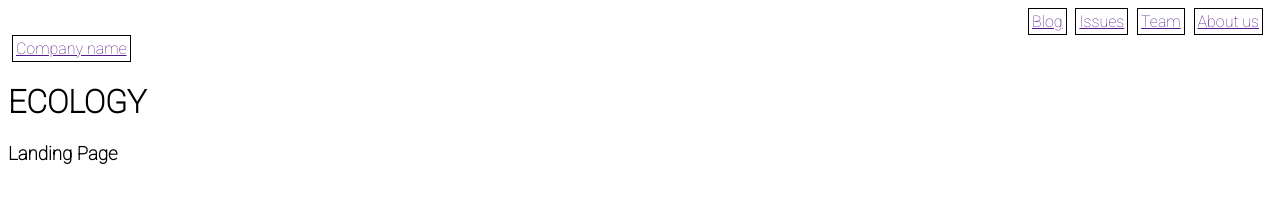
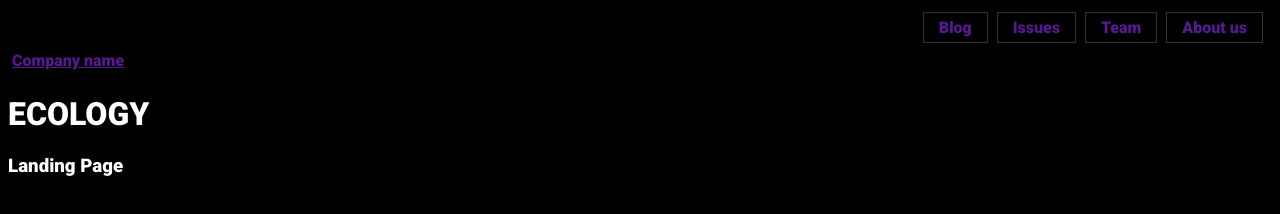
Before and after one commit to Ivank-v/yavanyaa.github.io, a plain HTML site: page index.html in a window 1280 px wide. Drawn offline with Linux system fonts and the light colour scheme; files that its build step writes are made by us from their sources.

Commit message:
Add files via upload

```diff
--- a/index.html
+++ b/index.html
@@ -6,54 +6,81 @@
     <title>ECOLOGY LANDING PAGE</title>
     <link rel="stylesheet" href="css/main.css">
     <style>
-        @import url('https://fonts.googleapis.com/css2?family=Roboto:wght@100&display=swap');
+        @import url('https://fonts.googleapis.com/css2?family=Roboto:wght@900&display=swap');
+
         body {
             font-family: Roboto;
+            background-color: black;
+            color:white;
         }
 
         ul.menu-main {
-    margin: 0; /* Обнуляем значение отступов */
-    padding: 4px; /* Значение полей */
+            margin: 0;
+            /* Обнуляем значение отступов */
+            padding: 4px;
+            /* Значение полей */
         }
+
         ul.menu-main li {
-    display: inline; /* Отображать как строчный элемент */
-    margin-right: 5px; /* Отступ слева */
-    border: 1px solid #000; /* Рамка вокруг текста */
-    padding: 3px; /* Поля вокруг текста */
+            display: inline;
+            /* Отображать как строчный элемент */
+            margin-right: 5px;
+            /* Отступ слева */
+            /*            border: 1px solid #000;*/
+            /* Рамка вокруг текста */
+            /*            padding: 0px;*/
+            /* Поля вокруг текста */
         }
+
         div.menubar {
             display: flex;
             flex-direction: row-reverse
+        }
+
+        div.companyname {
+            display: flex;
+            flex-direction: row;
+        }
+
+        .c {
+            border: 1px solid #333;
+            /* Рамка */
+            display: inline-block;
+            padding: 5px 15px;
+            /* Поля */
+            text-decoration: none;
+            /* Убираем подчёркивание */
 
         }
-        div.companyname{
-            display: flex;
-            flex direction: row;
 
+        .c:hover {
+            box-shadow: 0 0 5px rgba(0, 0, 0, 0.3);
+            /* Тень */
+            background: linear-gradient(to bottom, #fcfff4, #e9e9ce);
+            /* Градиент */
+/*            color: #;*/
         }
     </style>
 </head>
 
 
 <body>
-    <div class ="big">
+    <div class="big">
         <div class="menubar">
             <ul class="menu-main">
-          <li><a href="" class="current">Blog</a></li>
-          <li><a href="">Issues</a></li>
-          <li><a href="">Team</a></li>
-          <li><a href="">About us</a></li>
+                <li><a href="" class="current c">Blog</a></li>
+                <li><a href="" class="current c">Issues</a></li>
+                <li><a href="" class="current c">Team</a></li>
+                <li><a href="" class="current c">About us</a></li>
             </ul>
         </div>
 
         <div class="companyname">
             <ul class="menu-main">
-            <li><a href="" class="companyname">Company name</a></li>
+                <li><a href="" class="">Company name</a></li>
             </ul>
         </div>
     </div>
     <h1>ECOLOGY</h1>
     <h3>Landing Page</h3>
-</body>
-
-</html>
+</body></html>
```
Lines whose indentation alone changed are shown as unchanged.
